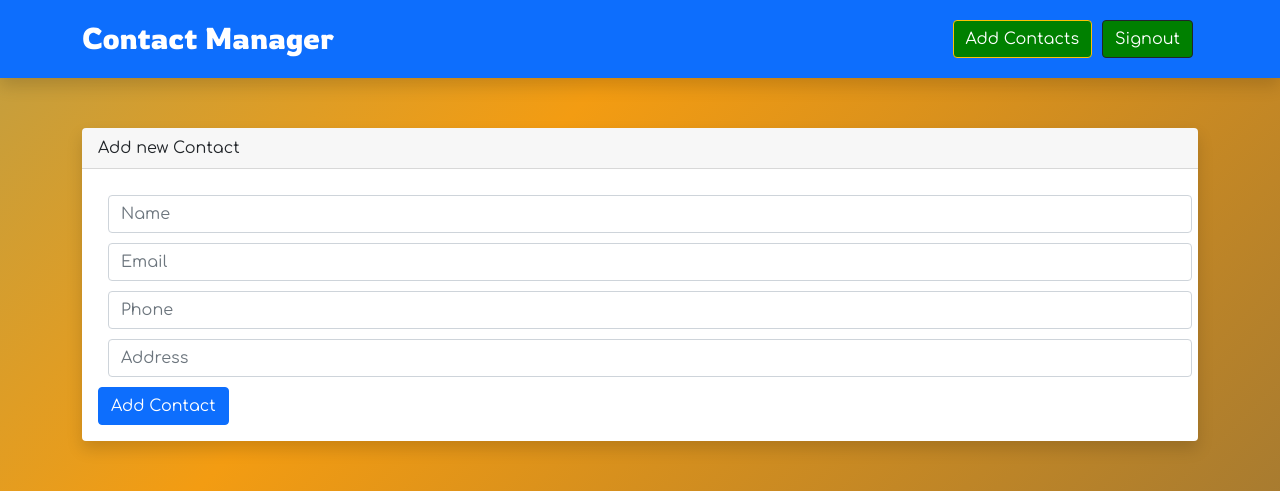
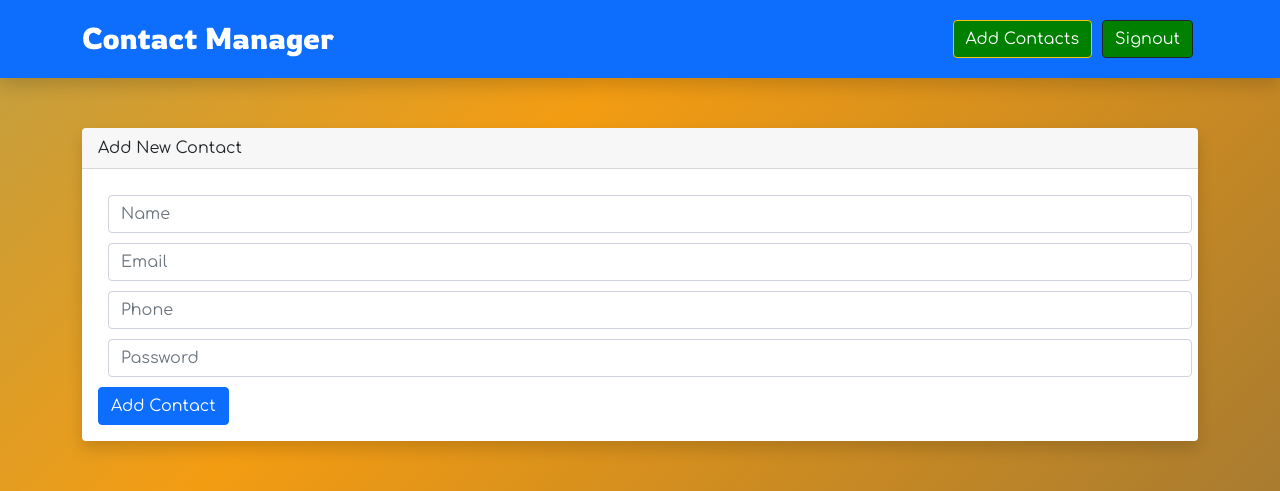
Before and after one commit to meashishpokhrel/contact-manager, a React (Create React App) app in the folder client/: page /contact/add in a window 1280 px wide. Shown: the top 491 px of the page. Built offline with nearby package versions, Linux system fonts and the light colour scheme; sample sign-in values are in the browser's storage; a web font is replaced by a local one.

Commit message:
Add Contact Component Segregated

```diff
--- a/client/src/component/contact-form/contactForm.js
+++ b/client/src/component/contact-form/contactForm.js
@@ -1,32 +1,33 @@
 import React from "react";
 import Input from "../Form-Input/Input";
 
-const ContactForm = ({}) => {
+const ContactForm = ({
+  handleSubmit,
+  formData,
+  setFormData,
+  header,
+  buttonName,
+}) => {
+  const handleChange = (e, keyName) => {
+    let newFormData = { ...formData };
+    newFormData[keyName].value = e.target.value;
+    setFormData(newFormData);
+  };
+
   return (
     <div className="card border-0 shadow">
-      <div className="card-header">Add new Contact</div>
+      <div className="card-header">{header}</div>
       <div className="card-body">
-        <form onSubmit={(e) => onContactEdit(e)}>
-          <Input
-            value={name}
-            placeholder={"Name"}
-            onChange={(e) => setName(e.target.value)}
-          />
-          <Input
-            placeholder="Email"
-            value={email}
-            onChange={(e) => setEmail(e.target.value)}
-          />
-          <Input
-            placeholder="Phone"
-            value={phone}
-            onChange={(e) => setPhone(e.target.value)}
-          />
-          <Input
-            placeholder="Address"
-            value={address}
-            onChange={(e) => setAddress(e.target.value)}
-          />
+        <form onSubmit={(e) => handleSubmit(e)}>
+          {Object.keys(formData).map((c, index) => (
+            <Input
+              key={index}
+              placeholder={formData[c].placeholder}
+              type={formData[c].type}
+              value={formData[c].value}
+              onChange={(e) => handleChange(e, c)}
+            />
+          ))}
           {/* <Input
             type="file"
             placeholder="Picture"
@@ -35,7 +36,7 @@ const ContactForm = ({}) => {
           /> */}
 
           <button className="btn btn-primary" type="submit">
-            Edit Contact
+            {buttonName}
           </button>
         </form>
       </div>
--- a/client/src/pages/AddContacts/AddContact.js
+++ b/client/src/pages/AddContacts/AddContact.js
@@ -4,67 +4,83 @@ import { addContact } from "../../redux/actions/contact.action";
 import shortid from "shortid";
 import { useNavigate } from "react-router-dom";
 import Input from "../../component/Form-Input/Input";
+import ContactForm from "../../component/contact-form/contactForm";
 
 const Addcontact = () => {
   let navigate = useNavigate();
   const dispatch = useDispatch();
-  const [name, setName] = useState("");
-  const [email, setEmail] = useState("");
-  const [phone, setPhone] = useState("");
-  const [address, setAddress] = useState("");
-  const [photo, setPhoto] = useState("");
+  // const [name, setName] = useState("");
+  // const [email, setEmail] = useState("");
+  // const [phone, setPhone] = useState("");
+  // const [address, setAddress] = useState("");
+  // const [photo, setPhoto] = useState("");
+
+  const [formData, setFormData] = useState({
+    name: { value: "", placeholder: "Name", type: "text" },
+    email: { value: "", placeholder: "Email", type: "email" },
+    phone: { value: "", placeholder: "Phone", type: "text" },
+    address: { value: "", placeholder: "Password", type: "text" },
+  });
 
   const createContact = (e) => {
     e.preventDefault();
     const newContact = {
       id: shortid.generate(),
-      name,
-      email,
-      phone,
-      address,
-      photo,
+      name: formData.name.value,
+      email: formData.email.value,
+      phone: formData.phone.value,
+      address: formData.address.value,
     };
     dispatch(addContact(newContact));
     navigate("/contact");
   };
 
   return (
-    <div className="card border-0 shadow">
-      <div className="card-header">Add new Contact</div>
-      <div className="card-body">
-        <form onSubmit={(e) => createContact(e)}>
-          <Input
-            value={name}
-            placeholder={"Name"}
-            onChange={(e) => setName(e.target.value)}
-          />
-          <Input
-            placeholder="Email"
-            value={email}
-            onChange={(e) => setEmail(e.target.value)}
-          />
-          <Input
-            placeholder="Phone"
-            value={phone}
-            onChange={(e) => setPhone(e.target.value)}
-          />
-          <Input
-            placeholder="Address"
-            value={address}
-            onChange={(e) => setAddress(e.target.value)}
-          />
-          {/* <Input
-            type="file"
-            placeholder="Picture"
-            value={photo}
-            onChange={(e) => setPhoto(e.target.value)}
-          /> */}
-          <button className="btn btn-primary" type="submit">
-            Add Contact
-          </button>
-        </form>
-      </div>
-    </div>
+    //   <div className="card border-0 shadow">
+    //     <div className="card-header">Add new Contact</div>
+    //     <div className="card-body">
+    //       <form onSubmit={(e) => createContact(e)}>
+    //         <Input
+    //           value={name}
+    //           placeholder={"Name"}
+    //           onChange={(e) => setName(e.target.value)}
+    //         />
+    //         <Input
+    //           placeholder="Email"
+    //           value={email}
+    //           onChange={(e) => setEmail(e.target.value)}
+    //         />
+    //         <Input
+    //           placeholder="Phone"
+    //           value={phone}
+    //           onChange={(e) => setPhone(e.target.value)}
+    //         />
+    //         <Input
+    //           placeholder="Address"
+    //           value={address}
+    //           onChange={(e) => setAddress(e.target.value)}
+    //         />
+    //         {/* <Input
+    //           type="file"
+    //           placeholder="Picture"
+    //           value={photo}
+    //           onChange={(e) => setPhoto(e.target.value)}
+    //         /> */}
+    //         <button className="btn btn-primary" type="submit">
+    //           Add Contact
+    //         </button>
+    //       </form>
+    //     </div>
+    //   </div>
+    <>
+      <ContactForm
+        handleSubmit={createContact}
+        formData={formData}
+        setFormData={setFormData}
+        header={"Add New Contact"}
+        buttonName={"Add Contact"}
+      />
+    </>
   );
 };
 
--- a/client/src/pages/EditContacts/EditContact.js
+++ b/client/src/pages/EditContacts/EditContact.js
@@ -22,33 +22,31 @@ const Editcontact = () => {
   const [address, setAddress] = useState("");
   const [photo, setPhoto] = useState("");
 
-  const [formData, setFormData] = useState({
-    name: { value: "", placeholder: "Name", type: "text" },
-    email: { value: "", placeholder: "Email", type: "email" },
-    phone: { value: "", placeholder: "Phone", type: "text" },
-    address: { value: "", placeholder: "Password", type: "text" },
-  });
+  // const [formData, setFormData] = useState({
+  //   name: { value: "", placeholder: "Name", type: "text" },
+  //   email: { value: "", placeholder: "Email", type: "email" },
+  //   phone: { value: "", placeholder: "Phone", type: "text" },
+  //   address: { value: "", placeholder: "Password", type: "text" },
+  // });
 
   const state = useEffect(() => {
     if (contact) {
-      let newForm = { ...formData };
-      newForm.name.value = contact.name;
-      newForm.email.value = contact.email;
-      newForm.phone.value = contact.phone;
-      newForm.address.value = contact.address;
-      setFormData(newForm);
-      // setName(contact.name);
-      // setEmail(contact.email);
-      // setPhone(contact.phone);
-      // setAddress(contact.address);
+      // let newForm = { ...formData };
+      // newForm.name.value = contact.name;
+      // newForm.email.value = contact.email;
+      // newForm.phone.value = contact.phone;
+      // newForm.address.value = contact.address;
+      // setFormData(newForm);
+      setName(contact.name);
+      setEmail(contact.email);
+      setPhone(contact.phone);
+      setAddress(contact.address);
     }
   }, [contact]);
 
-  console.log({ name, address, phone, email });
-
-  useEffect(() => {
-    dispatch(getOneContact(id));
-  }, []);
+  // useEffect(() => {
+  //   dispatch(getOneContact(id));
+  // }, []);
 
   const onContactEdit = (e) => {
     e.preventDefault();
```
Also changed, not shown: client/src/pages/Login/Login.js (+0 -22 lines), client/src/pages/Register/Register.js (+0 -29 lines).
